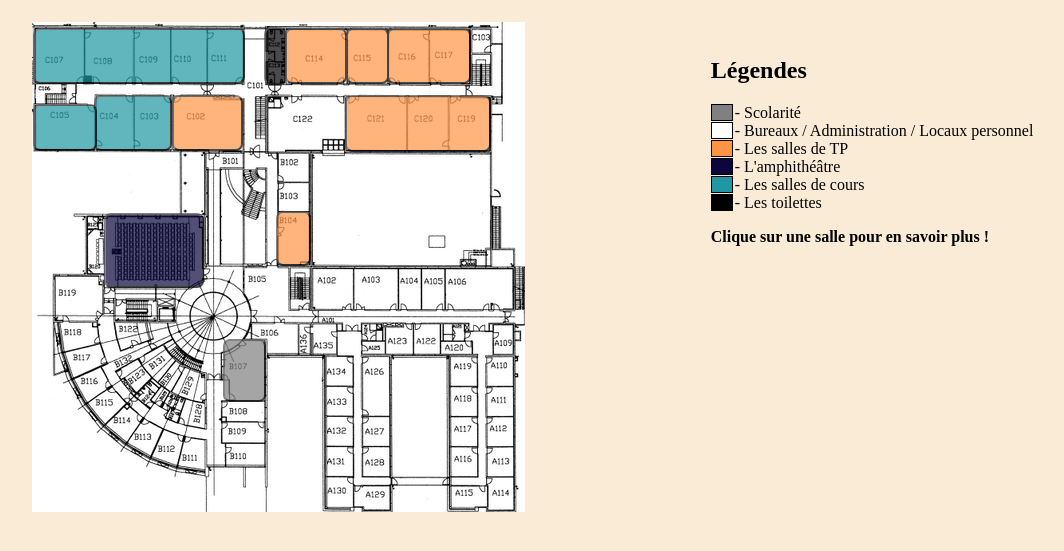
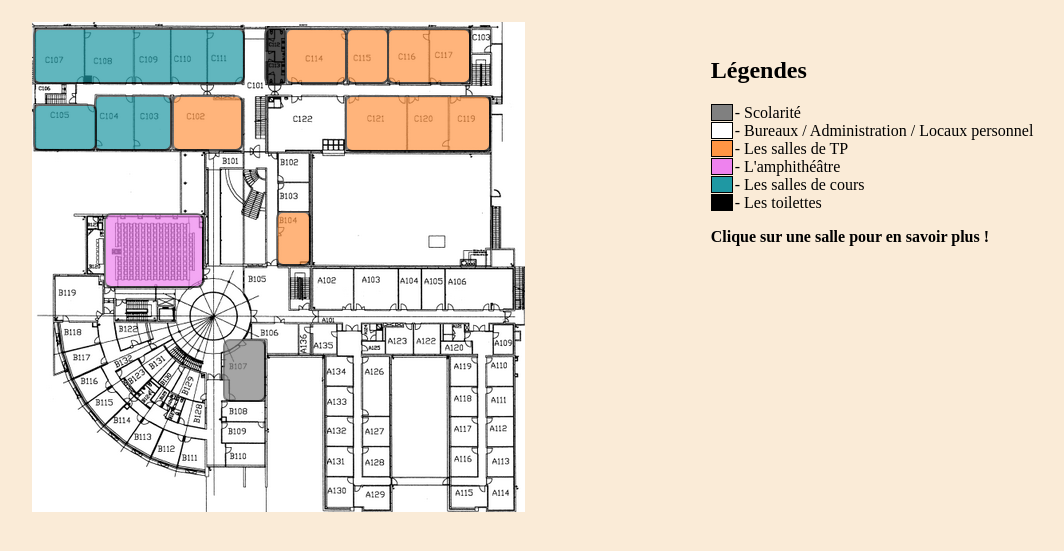
Before and after one commit to PolytechAnnecy-RobotiqueDeService/APP_RobotiqueDeService, a PHP site: page /pages/etage_1/etage_1.html in a window 1280 px wide. Shown: the part 58-609 px from the top of the page, without its empty margins (61-1125 px from the left). Run offline with PHP 8.4, Linux system fonts and the light colour scheme.

Commit message:
finition apparences plan et légende

```diff
--- a/Tablette/html/pages/etage_1/etage_1.css
+++ b/Tablette/html/pages/etage_1/etage_1.css
@@ -57,7 +57,7 @@ header{
     position : relative;
 }
 .btn_amphi{
-    background-color: #0b063c;
+    background-color: violet;
     border-radius: 7px;
     opacity: 0.7;
 }
@@ -208,7 +208,7 @@ header{
     margin-right: 2px;
 }
 #legende_amphi{
-    background-color: #0b063c;
+    background-color: violet;
     width: 20px;
     height: 15px;
     border : solid 1px black;
--- a/Tablette/html/pages/etage_2/etage_2.css
+++ b/Tablette/html/pages/etage_2/etage_2.css
@@ -77,7 +77,7 @@ header{
     position : relative;
 }
 .btn_decloi{
-    background-color: #0b063c;
+    background-color: purple;
     border-radius: 7px;
     opacity: 0.7;
 }
@@ -280,7 +280,7 @@ header{
     margin-right: 2px;
 }
 #legende_decloi{
-    background-color: #0b063c;
+    background-color: purple;
     width: 20px;
     height: 15px;
     border : solid 1px black;
```
